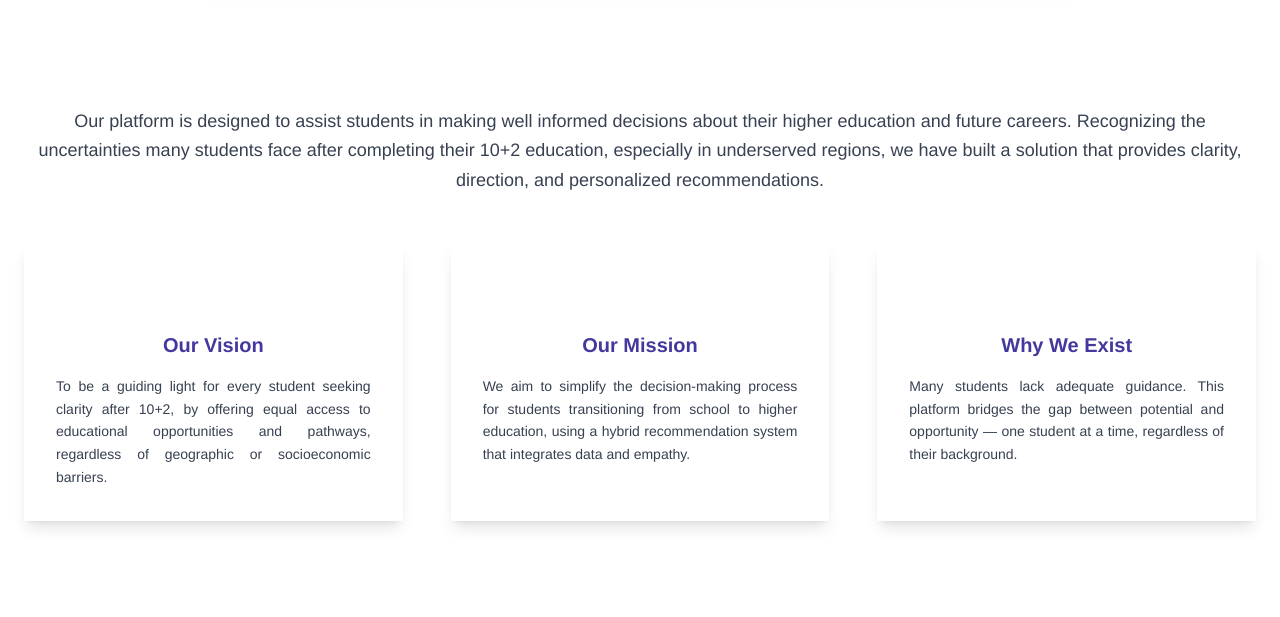
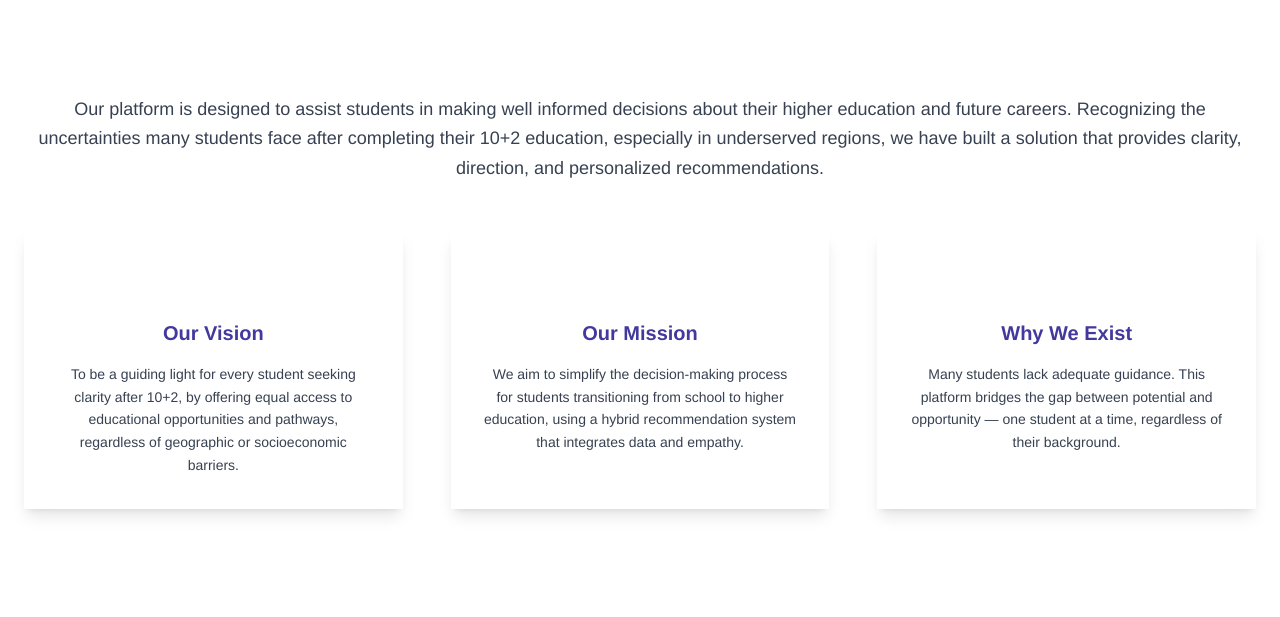
Before and after one commit to devnitht02/recommendation-engine, a Django app: template recommender/dashboard/templates/about.html in a window 1280 px wide. Shown: the part 1006-1623 px from the top of the page. After the commit the page ends 1522 px from the top, so only its background shows below. Run offline with Django 5.2, Linux system fonts and the light colour scheme; the template is opened without the code that fills it, so the values that code supplies are empty; style sheets or scripts are compiled from the project's sources; some libraries are stand-ins or nearby versions.

Commit message:
about page recommit

```diff
--- a/recommender/dashboard/templates/about.html
+++ b/recommender/dashboard/templates/about.html
@@ -2,10 +2,11 @@
 {% block content %}
 
     <!-- Hero Section -->
-<section class="relative overflow-hidden bg-gradient-to-br from-indigo-100 via-purple-100 to-pink-50 pt-32 pb-24" style="padding: 30px; margin-top: 5rem">
+    <section class="relative overflow-hidden bg-gradient-to-br from-indigo-100 via-purple-100 to-pink-50 pt-32 pb-24">
         <div class="max-w-6xl mx-auto px-6 flex flex-col items-center text-center space-y-8">
 
-    <h1 class="text-center text-3xl font-semibold mb-6 bg-white text-white py-2 shadow" style="color: black; width: 30rem">
+            <h1 class="text-center text-3xl font-semibold mb-6 bg-white text-white py-2 shadow"
+                style="color: black; width: 30rem">
                 ABOUT US
             </h1>
 
@@ -14,7 +15,8 @@
             </p>
 
             <div class="w-full max-w-4xl rounded-xl overflow-hidden shadow-lg">
-      <img src="https://images.unsplash.com/photo-1606761568499-6d2451b23c66?q=80&w=1974&auto=format&fit=crop&ixlib=rb-4.0.3&ixid=M3wxMjA3fDB8MHxwaG90by1wYWdlfHx8fGVufDB8fHx8fA%3D%3D" alt="Students in learning environment" class="w-full object-cover h-[300px]">
+                <img src="https://images.unsplash.com/photo-1606761568499-6d2451b23c66?q=80&w=1974&auto=format&fit=crop&ixlib=rb-4.0.3&ixid=M3wxMjA3fDB8MHxwaG90by1wYWdlfHx8fGVufDB8fHx8fA%3D%3D"
+                     alt="Students in learning environment" class="w-full object-cover h-[300px]">
             </div>
         </div>
     </section>
@@ -26,8 +28,10 @@
             <!-- Intro -->
             <div class="text-center space-y-6" style="margin-bottom: 3rem ">
                 <p class="text-lg text-gray-700 leading-relaxed max-w-3xl mx-auto">
-        Our platform is designed to assist students in making well informed decisions about their higher education and future careers.
-        Recognizing the uncertainties many students face after completing their 10+2 education, especially in underserved regions,
+                    Our platform is designed to assist students in making well informed decisions about their higher
+                    education and future careers.
+                    Recognizing the uncertainties many students face after completing their 10+2 education, especially
+                    in underserved regions,
                     we have built a solution that provides clarity, direction, and personalized recommendations.
                 </p>
             </div>
@@ -41,8 +45,9 @@
                         <i data-lucide="eye" class="w-10 h-10 text-indigo-600"></i>
                     </div>
                     <h3 class="text-xl font-semibold text-indigo-800">Our Vision</h3>
-        <p class="text-gray-700 text-sm leading-relaxed text-justify">
-          To be a guiding light for every student seeking clarity after 10+2, by offering equal access to educational opportunities
+                    <p class="text-gray-700 text-sm leading-relaxed">
+                        To be a guiding light for every student seeking clarity after 10+2, by offering equal access to
+                        educational opportunities
                         and pathways, regardless of geographic or socioeconomic barriers.
                     </p>
                 </div>
@@ -53,8 +58,9 @@
                         <i data-lucide="target" class="w-10 h-10 text-indigo-600"></i>
                     </div>
                     <h3 class="text-xl font-semibold text-indigo-800">Our Mission</h3>
-        <p class="text-gray-700 text-sm leading-relaxed text-justify">
-          We aim to simplify the decision-making process for students transitioning from school to higher education,
+                    <p class="text-gray-700 text-sm leading-relaxed">
+                        We aim to simplify the decision-making process for students transitioning from school to higher
+                        education,
                         using a hybrid recommendation system that integrates data and empathy.
                     </p>
                 </div>
@@ -65,8 +71,9 @@
                         <i data-lucide="life-buoy" class="w-10 h-10 text-indigo-600"></i>
                     </div>
                     <h3 class="text-xl font-semibold text-indigo-800">Why We Exist</h3>
-        <p class="text-gray-700 text-sm leading-relaxed text-justify">
-          Many students lack adequate guidance. This platform bridges the gap between potential and opportunity —
+                    <p class="text-gray-700 text-sm leading-relaxed">
+                        Many students lack adequate guidance. This platform bridges the gap between potential and
+                        opportunity —
                         one student at a time, regardless of their background.
                     </p>
                 </div>
```
Lines whose indentation alone changed are shown as unchanged.
